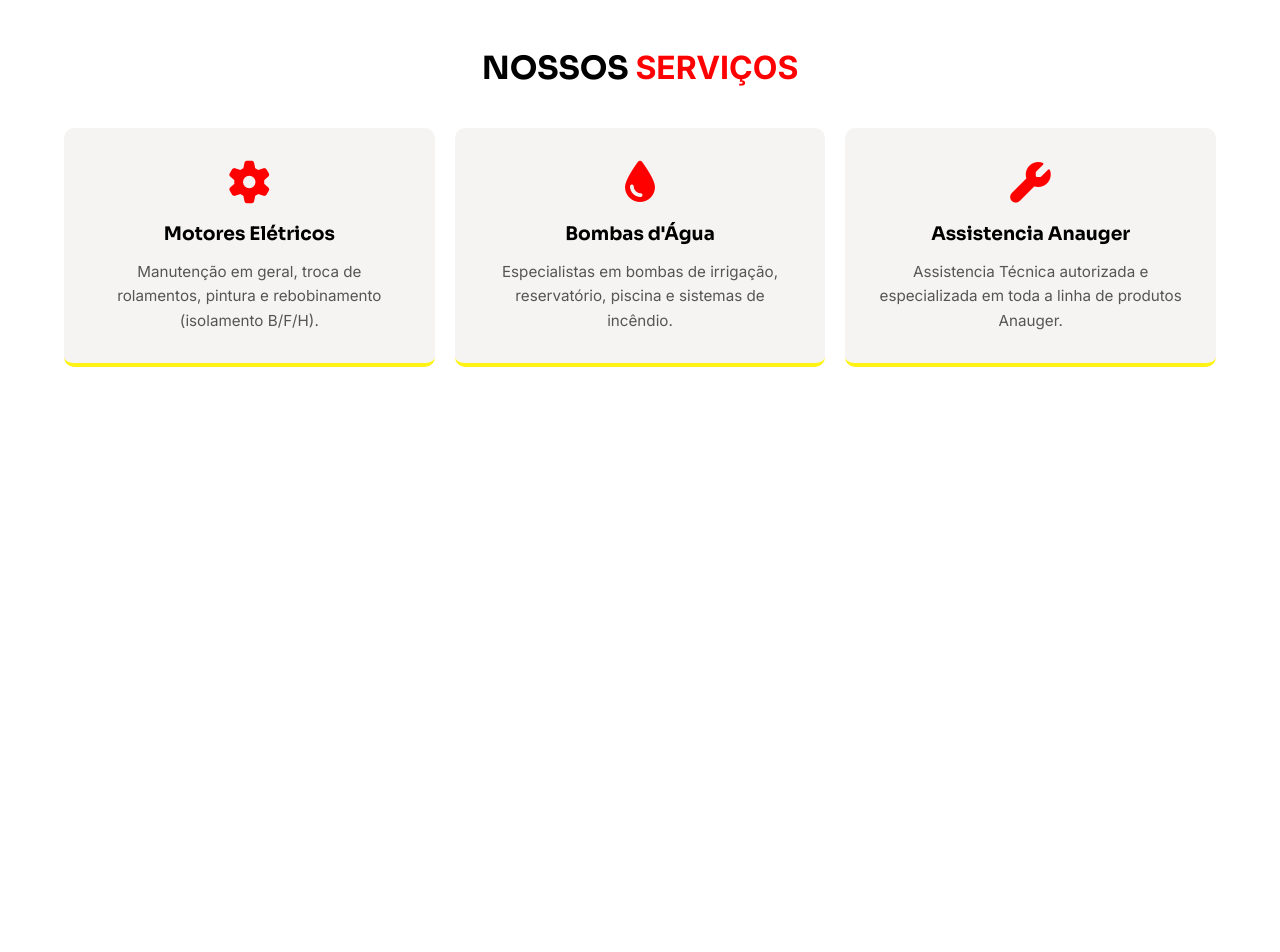
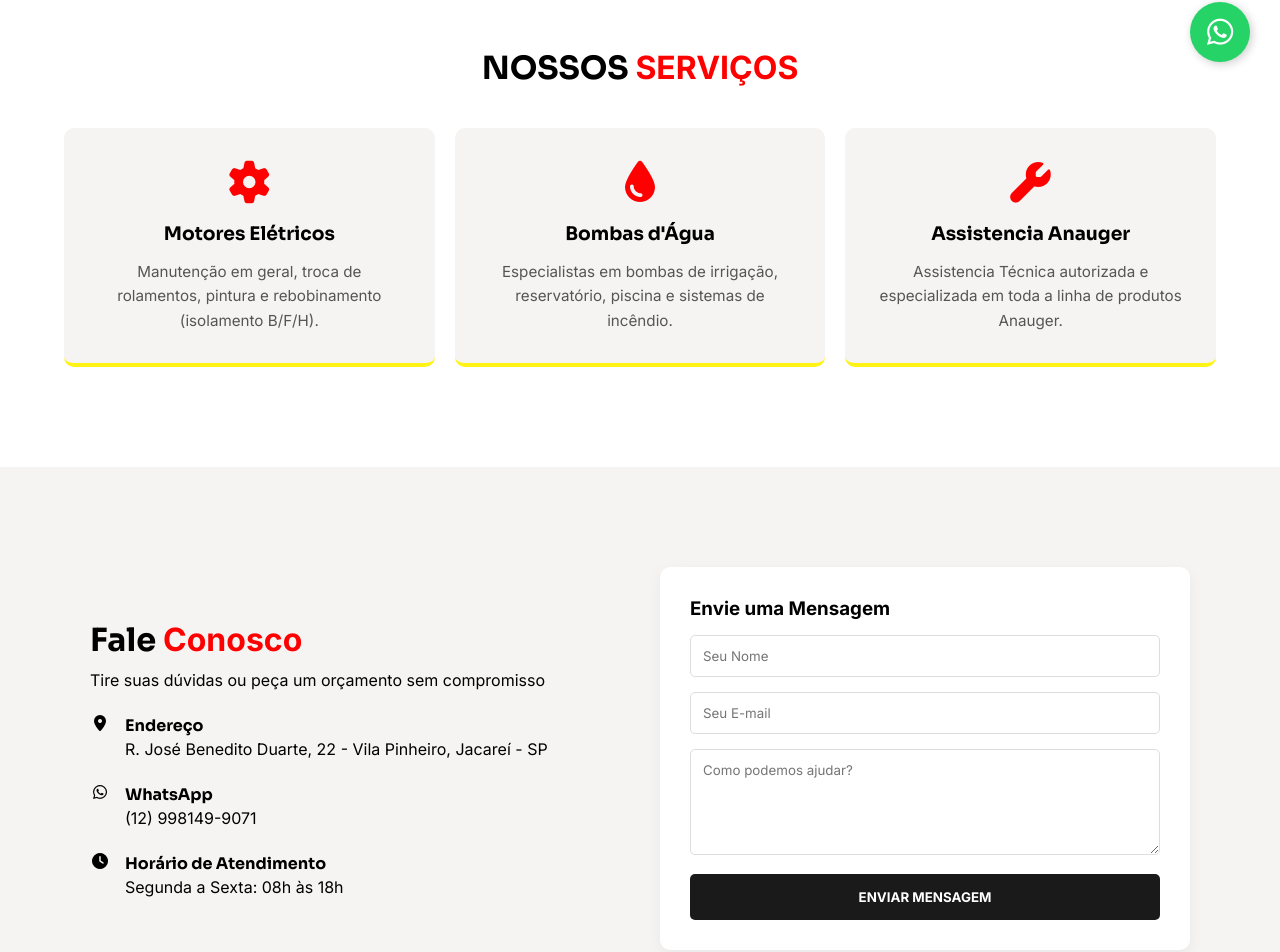
Before and after one commit to gsales2/SPJ-Motores, a React (Vite) app: page / in a window 1280 px wide. Shown: the part 708-1660 px from the top of the page. Before the commit the page ends 1175 px from the top, so only its background shows below. Built offline with nearby package versions, Linux system fonts and the light colour scheme.

Commit message:
troca botao de whatsapp na secao contato por formulario de email e adiciona botao de whatsapp fixo no site

```diff
--- a/src/App.jsx
+++ b/src/App.jsx
@@ -2,6 +2,7 @@
 import { Header } from './components/Header/Header';
 import { Hero } from './components/Hero/Hero';
 import { Servicos } from './components/Servicos/Servicos'
+import { Contato } from './components/Contato/Contato'
 import './index.css';
 
 export default function App() {
@@ -10,6 +11,17 @@
       <Header />
       <Hero />
       <Servicos />
+      <Contato />
+
+      <a
+      href='https://wa.me/5512997687950'
+      className='whatsapp-fixed'
+      target='_blank'
+      rel='noreferrer'
+      aria-label='Falar no WhatsApp'
+      >
+        <i className="fa-brands fa-whatsapp"></i>
+      </a>
     </div>
   );
 }
--- /dev/null
+++ b/src/components/Contato/Contato.css
@@ -0,0 +1,93 @@
+.contato {
+    padding: 60px 20px;
+    background-color: var(--off-white);
+}
+
+.container-contato {
+    max-width: 1100px;
+    margin: 0 auto;
+    display: grid;
+    grid-template-columns: 1fr;
+    gap: 40px;
+}
+
+.info-contato h2 {
+    font-family: 'Sora', sans-serif;
+    font-size: 2rem;
+    margin-bottom: 10px;
+}
+
+.info-contato h2 span {
+    color: var(--secondary);
+}
+
+.item-info {
+    display: flex;
+    align-items: flex-start;
+    gap: 15px;
+    margin-top: 25px;
+}
+
+.item-innfo i {
+    font-size: 1.5rem;
+    color: var(--secondary);
+    margin-top: 5px;
+}
+
+.item-info h4 {
+    font-family: 'Sora', sans-serif;
+    margin-bottom: 3px;
+}
+
+.form-contato {
+    background-color: var(--white);
+    padding: 30px;
+    border-radius: 10px;
+    box-shadow: 0 5px 15px rgba(0,0,0,0.05);
+    display: flex;
+    flex-direction: column;
+    gap: 15px;
+}
+
+.form-contato input,
+.form-contato textarea {
+    width: 100%;
+    padding: 12px;
+    border: 1px solid #ddd;
+    border-radius: 5px;
+    font-family: 'Inter', sans-serif;
+    outline: none;
+    transition: border-color 0.3s;
+}
+
+.form-contato input:focus,
+.form-contato textarea:focus {
+    border-color: var(--secondary);
+}
+
+.btn-enviar {
+    background-color: var(--black);
+    color: var(--white);
+    padding: 15px;
+    border: none;
+    border-radius: 5px;
+    font-weight: bold;
+    cursor: pointer;
+    text-transform: uppercase;
+    transition: background 0.3s;
+}
+
+.btn-enviar:hover {
+    background-color: var(--secondary);
+}
+
+@media screen and (min-width: 768px) {
+    .contato {
+        padding: 100px 5%;
+    }
+
+    .container-contato {
+        grid-template-columns: 1fr 1fr;
+        align-items: center;
+    }
+}
--- /dev/null
+++ b/src/components/Contato/Contato.jsx
@@ -0,0 +1,53 @@
+import React from "react";
+import './Contato.css'
+
+export function Contato() {
+    return (
+        <section className="contato" id="contato">
+            <div className="container-contato">
+                <div className="info-contato">
+                    <h2>Fale <span>Conosco</span></h2>
+                    <p>Tire suas dúvidas ou peça um orçamento sem compromisso</p>
+
+                    <div className="item-info">
+                        <i className="fa-solid fa-location-dot"></i>
+                        <div>
+                            <h4>Endereço</h4>
+                            <p>R. José Benedito Duarte, 22 - Vila Pinheiro, Jacareí - SP</p>
+                        </div>
+                    </div>
+
+                    <div className="item-info">
+                        <i className="fa-brands fa-whatsapp"></i>
+                        <div>
+                            <h4>WhatsApp</h4>
+                            <p>(12) 998149-9071</p>
+                        </div>
+                    </div>
+
+                    <div className="item-info">
+                        <i className="fa-solid fa-clock"></i>
+                        <div>
+                            <h4>Horário de Atendimento</h4>
+                            <p>Segunda a Sexta: 08h às 18h</p>
+                        </div>
+                    </div>
+                </div>
+
+                <div className="form-contato">
+                    <h3>Envie uma <span>Mensagem</span></h3>
+                    <div className="input-group">
+                        <input type="text" placeholder="Seu Nome" required />
+                    </div>
+                    <div className="input-group">
+                        <input type="email" placeholder="Seu E-mail" required />
+                    </div>
+                    <div className="input-group">
+                        <textarea placeholder="Como podemos ajudar?" rows='5' required></textarea>
+                    </div>
+                    <button type="submit" className="btn-enviar">Enviar Mensagem</button>
+                </div>
+            </div>
+        </section>
+    )
+}
--- a/src/index.css
+++ b/src/index.css
@@ -11,4 +11,37 @@
   padding: 0;
   box-sizing: border-box;
   font-family: 'Inter', sans-serif;
+  scroll-behavior: smooth;
 }
+
+.whatsapp-fixed {
+    position: fixed;
+    bottom: 20px;
+    right: 20px;
+    background-color: #25d366;
+    color: white;
+    width: 60px;
+    height: 60px;
+    border-radius: 50%;
+    display: flex;
+    align-items: center;
+    justify-content: center;
+    text-decoration: none;
+    font-size: 35px;
+    box-shadow: 2px 2px 10px rgba(0,0,0,0.2);
+    z-index: 9999;
+    transition: all 0.3s ease;
+}
+
+.whatsapp-fixed:hover {
+    transform: scale(1.1);
+    background-color: #1ebe57;
+}
+
+@media screen and (min-width: 768px) {
+    .whatsapp-fixed {
+        font-size: 30px;
+        bottom: 30px;
+        right: 30px;
+    }
+}
```
